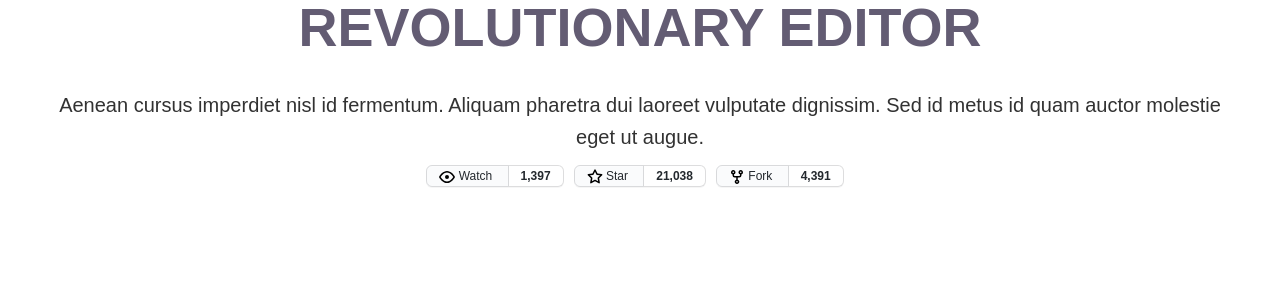
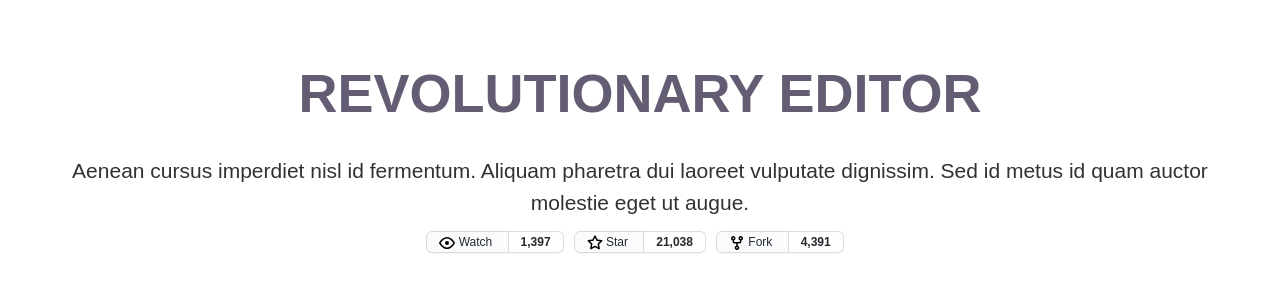
Before and after one commit to OlenaSavchenko/forkio-group-project, a website: page index.html in a window 1280 px wide. Drawn offline with nearby package versions, Linux system fonts and the light colour scheme; files that its build step writes are made by us from their sources; a web font is replaced by a local one.

Commit message:
added editor section paddings

```diff
--- a/src/scss/components/_github-counter.scss
+++ b/src/scss/components/_github-counter.scss
@@ -6,11 +6,13 @@
 
   &__item {
     margin: 0 10px 0 0;
-    &:not(:last-child) {
-      margin-bottom: 20px;
-    }
     &:hover .github-counter__link--graphic {
       background-color: #a8b5c225;
+    }
+  }
+  &__item:not(:last-child) {
+    @media (max-width: 481px) {
+      margin-bottom: 20px;
     }
   }
 
@@ -21,6 +23,7 @@
     box-shadow: 0 1px 0 rgba(27, 31, 35, 0.04),
       inset 0 1px 0 rgba(255, 255, 255, 0.25);
     vertical-align: middle;
+
     &--graphic {
       background-color: #fafbfc;
       border-bottom-left-radius: 6px;
@@ -28,6 +31,7 @@
       transition-property: background-color;
       transition: 0.2s cubic-bezier(0.3, 0, 0.5, 1);
     }
+
     &--counter {
       font-weight: 600;
       background-color: #fff;
@@ -38,9 +42,9 @@
   }
 
   &__svg {
+    display: inline-block;
+    vertical-align: text-top;
     width: 16px;
     height: 16px;
-    display: inline-block;
-    vertical-align: text-top;
-    }
+  }
 }
--- a/src/scss/layouts/_editor.scss
+++ b/src/scss/layouts/_editor.scss
@@ -1,32 +1,34 @@
 .editor {
-  padding-bottom: 120px;
+  padding: 80px 0 120px;
   @media (min-width: 481px) {
-    margin-bottom: 160px;
+    padding-top: 94px 0 160px;
   }
   @media (min-width: 993px) {
-    margin-bottom: 70px;
+    padding: 66px 0 70px;
   }
+
   &__title {
+    margin-bottom: 27px;
     @include font(28, #635c73, 26, 700);
     text-transform: uppercase;
     text-align: center;
-    margin-bottom: 27px;
     @media (min-width: 481px) {
+      margin-bottom: 33px;
       @include font(42, #635c73, 42, 700);
-      margin-bottom: 33px;
     }
     @media (min-width: 993px) {
+      margin-bottom: 35px;
       @include font(54, #635c73, 54, 700);
-      margin-bottom: 35px;
     }
   }
+
   &__content {
+    margin-bottom: 36px;
     @include font(20, $dark-text-color, 14);
     text-align: center;
-    margin-bottom: 36px;
     @media (min-width: 481px) {
-      @include font(32, $dark-text-color, 20);
       margin-bottom: 24px;
+      @include font(32, $dark-text-color, 21);
     }
     @media (min-width: 993px) {
       margin-bottom: 13px;
```
